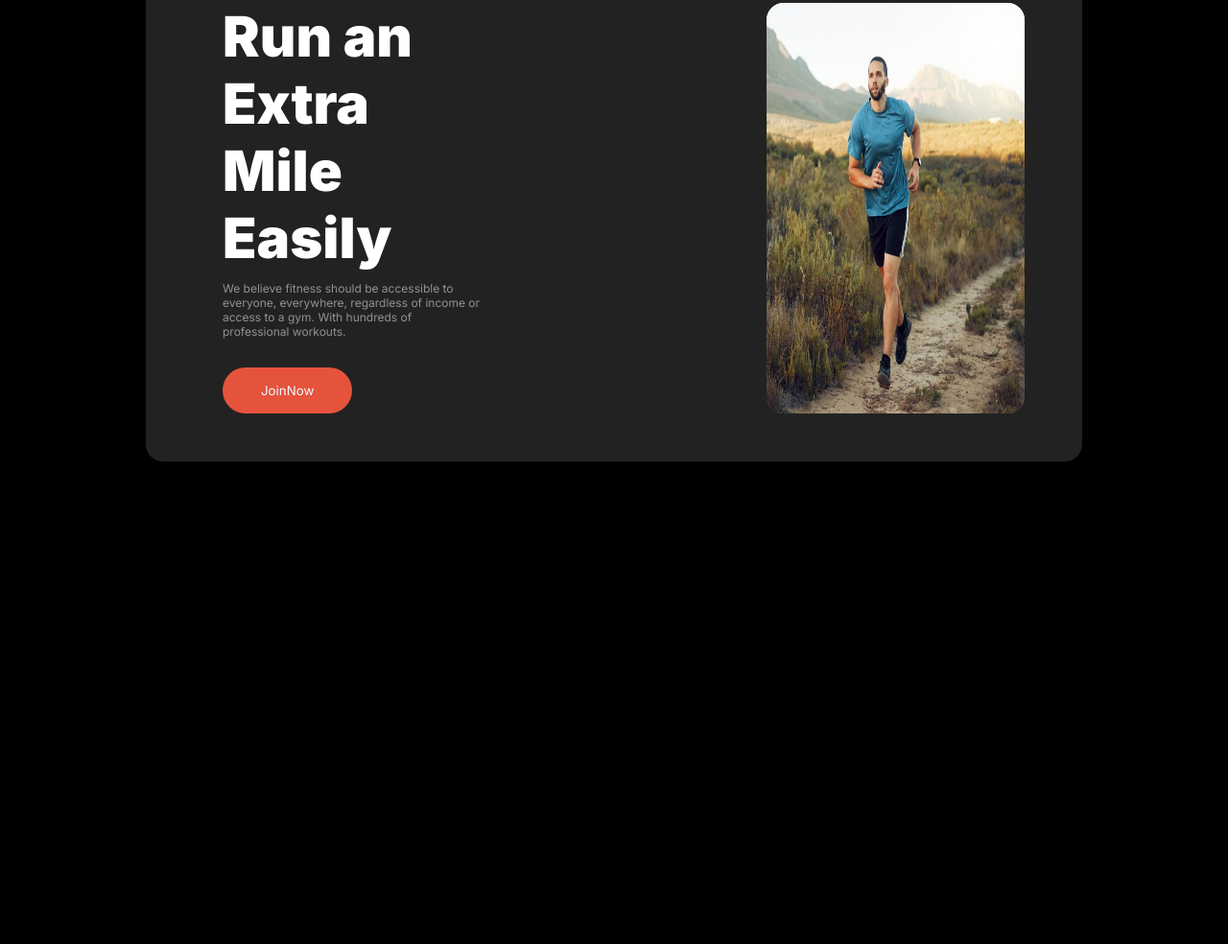
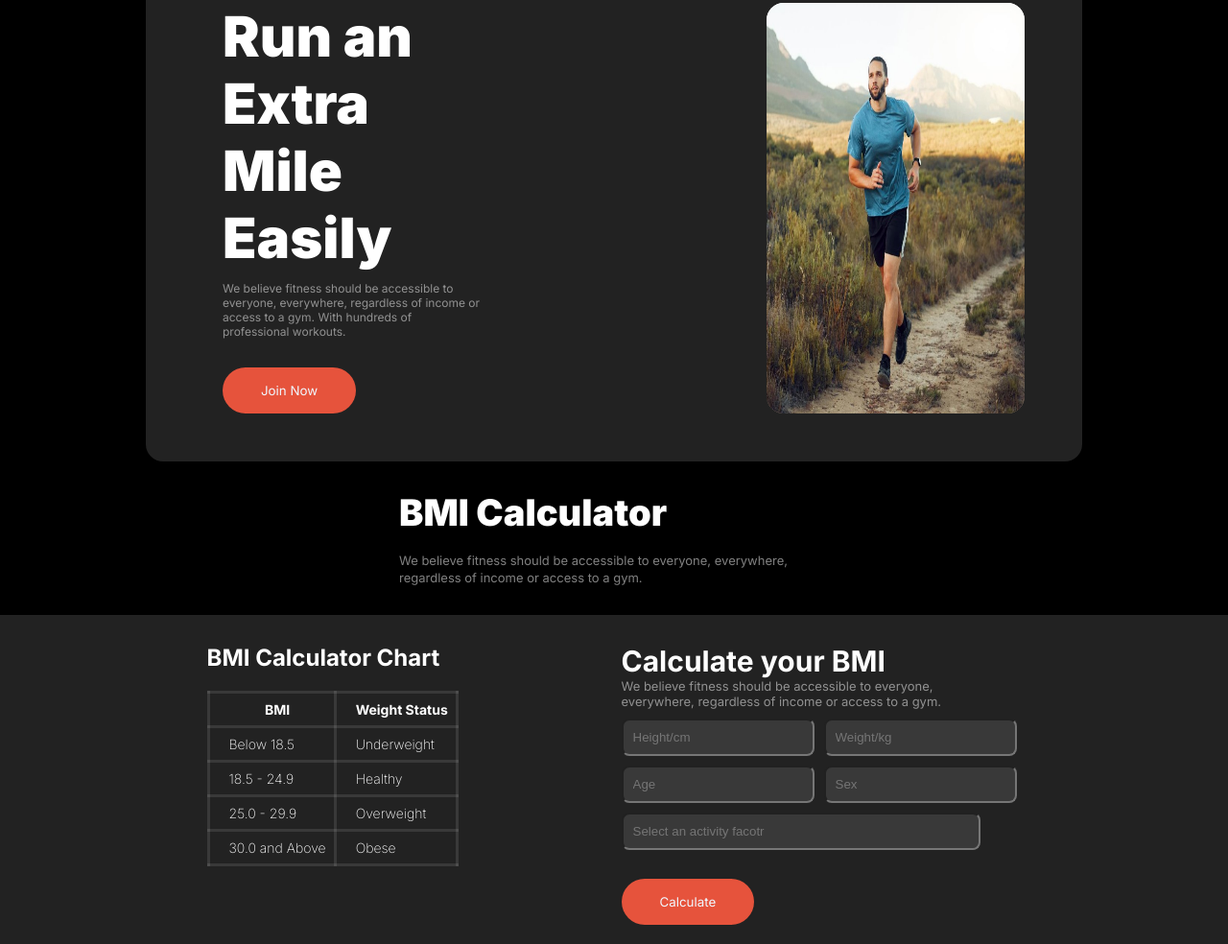
Before and after one commit to kazimarzia98/assignment-02, a plain HTML site: page index.html in a window 1280 px wide. Shown: the part 1274-2258 px from the top of the page at 96% size. Before the commit the page ends 1755 px from the top, so only its background shows below. Drawn offline with Linux system fonts and the light colour scheme.

Commit message:
calculator section done

```diff
--- a/index.html
+++ b/index.html
@@ -110,14 +110,96 @@
         <section class="mile-count-section">
             <div class="mile-count-des">
                 <h2>Run an Extra Mile Easily</h2>
-                <p>We believe fitness should be accessible to everyone, everywhere, regardless of income or access to a gym. With hundreds of professional workouts.</p>
+                <p>We believe fitness should be accessible to everyone, everywhere, regardless of income or access to a
+                    gym. With hundreds of professional workouts.</p>
                 <div class="left-side-button">
-                    <button style="background-color: #E6533C; border: none;">JoinNow</button>
+                    <button style="background-color: #E6533C; border: none;">Join Now</button>
                 </div>
             </div>
 
-           <img class="mile-count-img" src="./images/run.jpg" alt="">
+            <img class="mile-count-img" src="./images/run.jpg" alt="">
+        </section>
 
+        <!-- BMI-section -->
+
+        <section class="bmi-section">
+            <div>
+                <h1>BMI Calculator</h1>
+                <p>We believe fitness should be accessible to everyone, everywhere, regardless of income or access to a
+                    gym.</p>
+            </div>
+        </section>
+
+        <section class="calulate-chart">
+            <div class="calulate-chart-box">
+
+                <div class=" calculate-table-field">
+                    <h2 style="font-family: Inter;">BMI Calculator Chart</h2>
+                    <table class="calculate-table">
+                        <tr>
+                            <th>BMI</th>
+                            <th>Weight Status</th>
+                        </tr>
+                        <tr>
+                            <td>Below 18.5</td>
+                            <td>Underweight</td>
+                        </tr>
+                        <tr>
+                            <td>18.5 - 24.9</td>
+                            <td>Healthy</td>
+                        </tr>
+                        <tr>
+                            <td>25.0 - 29.9</td>
+                            <td>Overweight</td>
+                        </tr>
+                        <tr>
+                            <td>30.0 and Above</td>
+                            <td>Obese</td>
+                        </tr>
+                    </table>
+                </div>
+
+
+                <div class="calculate-bmi">
+                    <h2>Calculate your BMI</h2>
+                    <p>We believe fitness should be accessible to everyone, everywhere, regardless of income or access
+                        to a gym. </p>
+
+                    <div class="calculate-input">
+                        <div class="first-row">
+                            <input type="text" name="" id="" placeholder="Height/cm">
+                            <input type="text" name="" id="" placeholder="Weight/kg">
+                        </div>
+
+
+                        <div class="secnd-row">
+                            <input type="text" name="" id="" placeholder="Age">
+
+                            <input list="gender" name="gender" placeholder="Sex">
+                            <datalist id="gender">
+                                <option value="Men">
+                                <option value="woMen"></option>
+                            </datalist>
+                        </div>
+
+                        <input list="activity" name="activity" placeholder="Select an activity facotr">
+                        <datalist id="activity">
+                            <option value="***">
+                            <option value="****">
+                            <option value="***">
+                            <option value="****">
+                        </datalist>
+                    </div>
+                    <div class="left-side-button">
+                        <button style="background-color: #E6533C; border: none;">Calculate</button>
+                    </div>
+                </div>
+
+                <div>
+
+                </div>
+
+            </div>
         </section>
     </main>
 </body>
--- a/responsive.css
+++ b/responsive.css
@@ -97,4 +97,20 @@ margin: 15px 20px 10px 25px;
 
 
     }
+
+    .calulate-chart-box{
+        display: flex;
+        flex-direction: column;
+        width: 100%;
+    }
+
+    .calculate-table-field{
+        width: 90%;
+        margin-bottom: 30px;
+    }
+
+    .calculate-bmi{
+        width: 90%;
+
+    }
 }
--- a/style.css
+++ b/style.css
@@ -279,8 +279,116 @@ header {
     margin-bottom: 50px;
 }
 
-/* .mile-count-img img{
-    width: 366px;
-    height: 310px;
+/* BMI section */
 
-} */
+.bmi-section{
+    /* margin-top:30px; */
+    /* border: 1px solid red; */
+    width: 35%;
+    margin: 30px auto;
+
+}
+
+.bmi-section h1{
+    font-family: Inter;
+    font-size: 38px;
+    font-weight: 900;
+    color: rgb(255, 255, 255);
+
+}
+
+.bmi-section p{
+    font-family: Inter;
+    font-size: 13px;
+    line-height: 18px;
+    padding-top: 18px;
+    color: rgba(255, 255, 255, 0.5);
+}
+
+.calulate-chart{
+    background-color: #222222;
+}
+
+.calulate-chart-box{
+    width: 75%;
+    margin: auto;
+    /* border: 1px solid red; */
+    padding:  30px 15px 20px 30px;
+    color: rgb(255, 255, 255);
+    display: flex;
+    flex-direction: row;
+    justify-content: space-evenly;
+
+}
+
+.calculate-table-field{
+    /* border: 1px solid green; */
+    width: 40%;
+}
+
+.calulate-chart-box table{
+    margin-top: 20px;
+    height: auto;
+}
+
+
+
+.calculate-table td{
+
+    font-size: 14px;
+    font-weight: 200;
+    /* padding-left: 20px; */
+
+}
+
+
+.calculate-table tr,td{
+    font-size: 14px;
+}
+
+.calculate-table ,th,td{
+    border:  solid rgba(255, 255, 255, 0.1);
+    font-family: Inter;
+    border-collapse: collapse ;
+    padding: 8px 8px 8px 20px;
+}
+
+.calculate-bmi{
+/* border: 1px solid yellow; */
+width: 40%;
+}
+
+.calculate-input{
+    display: flex;
+    flex-direction: column;
+}
+
+.calculate-input input{
+    padding: 10px 10px 10px 10px;
+    border-radius: 8px;
+    background-color: rgba(255, 255, 255, 0.1);
+    margin-top:10px ;
+    margin-right: 10px;
+}
+
+.first-row{
+    display: flex;
+    flex-direction: row;
+}
+
+.secnd-row{
+    display: flex;
+    flex-direction: row;
+}
+
+.calculate-bmi h2{
+    font-family: Inter;
+    font-size: 30px;
+}
+
+.calculate-bmi p{
+    font-size: 13px;
+    font-family: Inter;
+    color: rgba(255, 255, 255, 0.5);
+
+}
```
